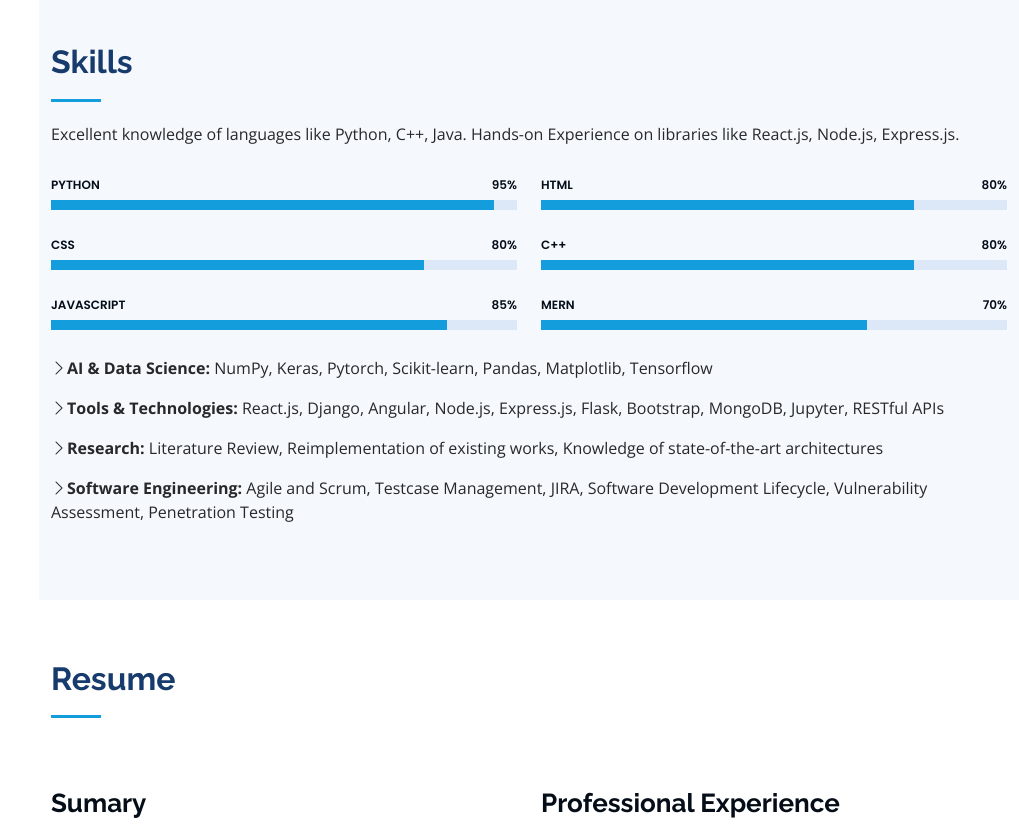
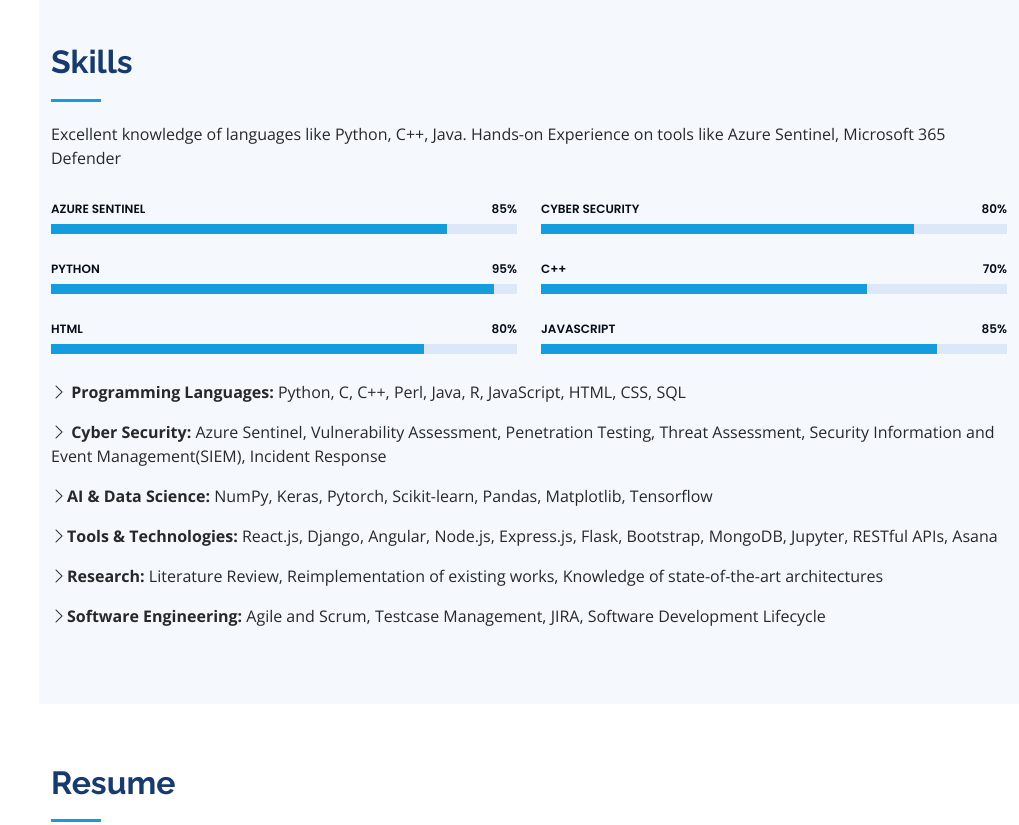
Before and after one commit to rutiksangle3436/rutiksangle3436.github.io, a plain HTML site: page index.html in a window 1280 px wide. Shown: the part 1420-2245 px from the top of the page, without its empty margins (261-1280 px from the left). Drawn offline with nearby package versions, Linux system fonts and the light colour scheme.

Commit message:
Minor Changes

```diff
--- a/index.html
+++ b/index.html
@@ -73,7 +73,7 @@
   <section id="hero" class="d-flex flex-column justify-content-center align-items-center">
     <div class="hero-container" data-aos="fade-in">
       <h1>Rutik Sangle</h1>
-      <p>I'm <span class="typed" data-typed-items="Coder, Data Science Enthusiast, Student, Learner"></span></p>
+      <p>I'm <span class="typed" data-typed-items="Cyber Security Intern, Web Developer, Data Science Enthusiast, Learner"></span></p>
     </div>
   </section><!-- End Hero -->
 
@@ -85,7 +85,7 @@
 
         <div class="section-title">
           <h2>About</h2>
-          <p>A Graduate student studying at San Jose State University pursuing Masters in Computer Engineering with Data Science Specialization. Proficient in coding Languages like Python, C++, Java, HTML, CSS and Javascript libraries like React.js, Node.js, Express.js</p>
+          <p>A Graduate student studying at San Jose State University pursuing Masters in Computer Engineering with Data Science Specialization. Proficient in coding Languages like Python, C++, Java, HTML, CSS and hands-on experience on tools like Azure Sentinel, Microsoft 365 Defender </p>
         </div>
 
         <div class="row">
@@ -130,7 +130,7 @@
 
         <div class="section-title">
           <h2>Skills</h2>
-          <p>Excellent knowledge of languages like Python, C++, Java. Hands-on Experience on libraries like React.js, Node.js, Express.js.</p>
+          <p>Excellent knowledge of languages like Python, C++, Java. Hands-on Experience on tools like Azure Sentinel, Microsoft 365 Defender </p>
         </div>
 
         <div class="row skills-content">
@@ -138,16 +138,43 @@
           <div class="col-lg-6" data-aos="fade-up">
 
             <div class="progress">
+              <span class="skill">Azure Sentinel <i class="val">85%</i></span>
+              <div class="progress-bar-wrap">
+                <div class="progress-bar" role="progressbar" aria-valuenow="85" aria-valuemin="0" aria-valuemax="100"></div>
+              </div>
+            </div>
+
+            <div class="progress">
               <span class="skill">Python <i class="val">95%</i></span>
               <div class="progress-bar-wrap">
                 <div class="progress-bar" role="progressbar" aria-valuenow="95" aria-valuemin="0" aria-valuemax="100"></div>
               </div>
             </div>
+            <div class="progress">
+              <span class="skill">HTML <i class="val">80%</i></span>
+              <div class="progress-bar-wrap">
+                <div class="progress-bar" role="progressbar" aria-valuenow="80" aria-valuemin="0" aria-valuemax="100"></div>
+              </div>
+            </div>
+
+
+
+          </div>
+
+          <div class="col-lg-6" data-aos="fade-up" data-aos-delay="100">
 
             <div class="progress">
-              <span class="skill">CSS <i class="val">80%</i></span>
+              <span class="skill">Cyber Security <i class="val">80%</i></span>
               <div class="progress-bar-wrap">
                 <div class="progress-bar" role="progressbar" aria-valuenow="80" aria-valuemin="0" aria-valuemax="100"></div>
+              </div>
+            </div>
+
+
+            <div class="progress">
+              <span class="skill">C++ <i class="val">70%</i></span>
+              <div class="progress-bar-wrap">
+                <div class="progress-bar" role="progressbar" aria-valuenow="70" aria-valuemin="0" aria-valuemax="100"></div>
               </div>
             </div>
 
@@ -158,36 +185,15 @@
               </div>
             </div>
 
-          </div>
 
-          <div class="col-lg-6" data-aos="fade-up" data-aos-delay="100">
-
-            <div class="progress">
-              <span class="skill">HTML <i class="val">80%</i></span>
-              <div class="progress-bar-wrap">
-                <div class="progress-bar" role="progressbar" aria-valuenow="80" aria-valuemin="0" aria-valuemax="100"></div>
-              </div>
-            </div>
-
-            <div class="progress">
-              <span class="skill">C++ <i class="val">80%</i></span>
-              <div class="progress-bar-wrap">
-                <div class="progress-bar" role="progressbar" aria-valuenow="80" aria-valuemin="0" aria-valuemax="100"></div>
-              </div>
-            </div>
-
-            <div class="progress">
-              <span class="skill">MERN <i class="val">70%</i></span>
-              <div class="progress-bar-wrap">
-                <div class="progress-bar" role="progressbar" aria-valuenow="70" aria-valuemin="0" aria-valuemax="100"></div>
-              </div>
-            </div>
 
           </div>
+          <p><i class="bi bi-chevron-right"></i><b> Programming Languages: </b>Python, C, C++, Perl, Java, R, JavaScript, HTML, CSS, SQL</p>
+            <p><i class="bi bi-chevron-right"></i><b> Cyber Security: </b>Azure Sentinel, Vulnerability Assessment, Penetration Testing, Threat Assessment, Security Information and Event Management(SIEM), Incident Response</p>
             <p><i class="bi bi-chevron-right"></i><b>AI & Data Science:</b> NumPy, Keras, Pytorch, Scikit-learn, Pandas, Matplotlib, Tensorflow</p>
-            <p><i class="bi bi-chevron-right"></i><b>Tools & Technologies:</b> React.js, Django, Angular, Node.js, Express.js, Flask, Bootstrap, MongoDB, Jupyter, RESTful APIs</p>
+            <p><i class="bi bi-chevron-right"></i><b>Tools & Technologies:</b> React.js, Django, Angular, Node.js, Express.js, Flask, Bootstrap, MongoDB, Jupyter, RESTful APIs, Asana</p>
             <p><i class="bi bi-chevron-right"></i><b>Research:</b> Literature Review, Reimplementation of existing works, Knowledge of state-of-the-art architectures</p>
-            <p><i class="bi bi-chevron-right"></i><b>Software Engineering:</b> Agile and Scrum, Testcase Management, JIRA, Software Development Lifecycle, Vulnerability Assessment, Penetration Testing</p>
+            <p><i class="bi bi-chevron-right"></i><b>Software Engineering:</b> Agile and Scrum, Testcase Management, JIRA, Software Development Lifecycle</p>
 
         </div>
 
@@ -239,7 +245,7 @@
               <p><em>Vagaro Inc, Pleasonton, CA </em></p>
               <ul>
                 <li>Collaborated proactively with the team to enhance security operations within the SIEM framework, placing a particular emphasis on Azure Sentinel.</li>
-                <li>Conducted thorough research, analyzed a wide array of Azure and Sentinel logs, and skillfully crafted logic apps, resulting in a notable 30% decrease in incident response time.</li>
+                <li>Conducted thorough research, analyzed a wide array of Azure and Defender 365 logs, and skillfully crafted logic apps, resulting in a notable 30% decrease in incident response time.</li>
                 <li>Additionally, spearheaded the development of impactful dashboards and playbooks, fortifying the organization's cyber resilience and bolstering its security posture, all powered by Azure Sentinel.</li>
               </ul>
             </div>
```
